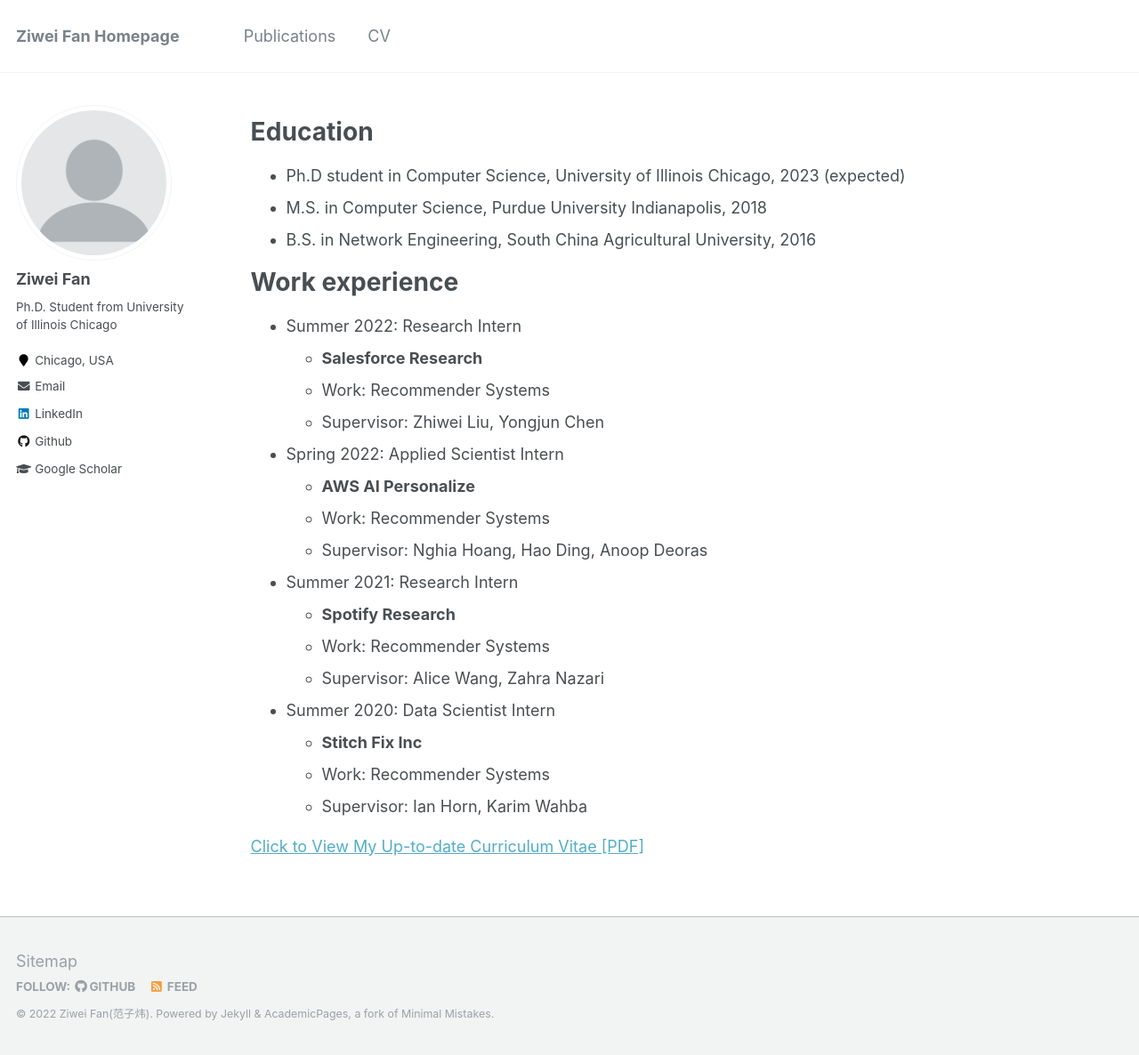
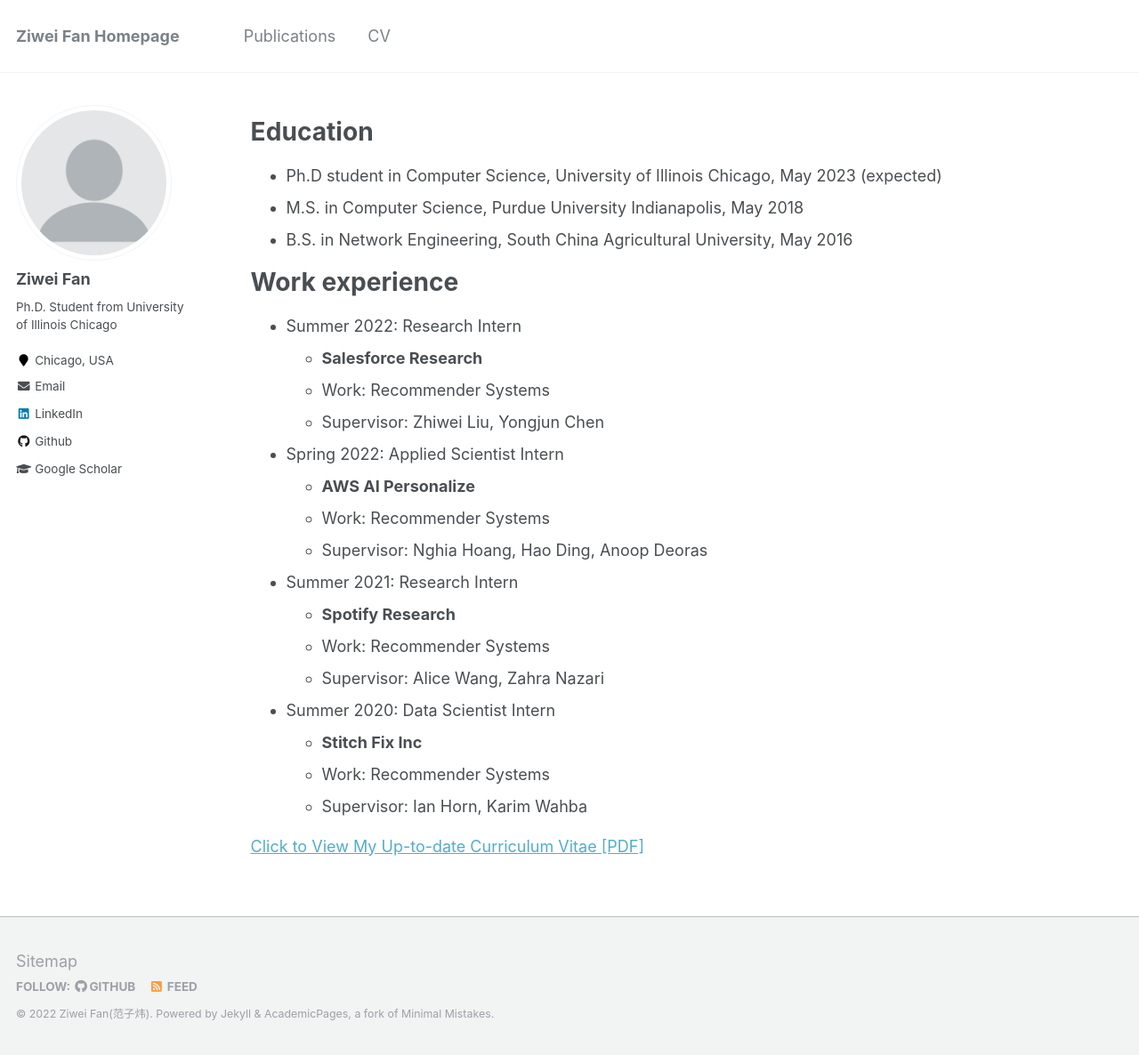
Before and after one commit to ziwei-fan/ziwei-fan.github.io, a Jekyll site: the page built from _pages/cv.md, in a window 1280 px wide and 1186 px high. Shown: the whole window at 89% size. Built offline with Jekyll 4.4.1, drawn with Linux system fonts in a browser that asks for light colours.

Commit message:
Update cv.md

```diff
--- a/_pages/cv.md
+++ b/_pages/cv.md
@@ -11,9 +11,9 @@ redirect_from:
 
 Education
 ======
-* Ph.D student in Computer Science, University of Illinois Chicago, 2023 (expected)
-* M.S. in Computer Science, Purdue University Indianapolis, 2018
-* B.S. in Network Engineering, South China Agricultural University, 2016
+* Ph.D student in Computer Science, University of Illinois Chicago, May 2023 (expected)
+* M.S. in Computer Science, Purdue University Indianapolis, May 2018
+* B.S. in Network Engineering, South China Agricultural University, May 2016
 
 Work experience
 ======
```
